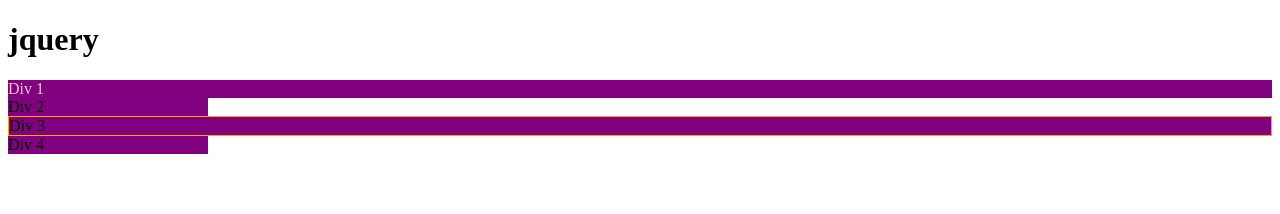
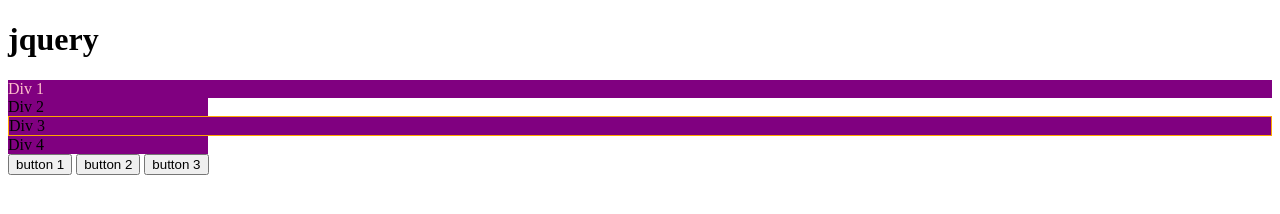
Before and after one commit to cloudninja07/webdev-2019, a plain HTML site: page jquery/index.html in a window 1280 px wide. Drawn offline with nearby package versions, Linux system fonts and the light colour scheme.

Commit message:
add day 05

```diff
--- a/jquery/index.html
+++ b/jquery/index.html
@@ -13,6 +13,9 @@
     <div class="highlight"> Div 2</div>
     <div id="third">Div 3</div>
     <div class="highlight">Div 4</div>
+    <button>button 1</button>
+    <button>button 2</button>
+    <button>button 3</button>
 
 
 
@@ -23,6 +26,25 @@
     $('.highlight').css('width', '200px');
     $('#third').css('border', '1px solid orange');
     $('div').first().css('color', 'pink');
+
+
+    $("button").click(()=>{
+	$(this).css("background","red");
+    });
+
+    $("button").click(function(){
+	$(this).css("background","red");
+    });
+
+
+
+
+
+
+
+
+
+
     </script>
 </body>
 </html>
```
